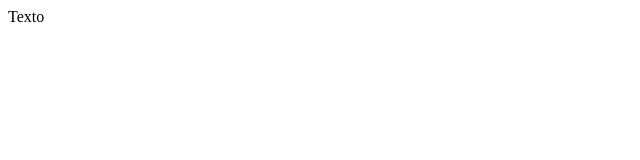
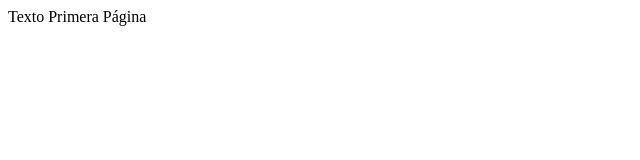
Before and after one commit to cadejor/Curso-Git-Github, a plain HTML site: page index.html in a window 1280 px wide. Shown: the whole page, without its empty margins (0-640 px from the left). Drawn offline with Linux system fonts and the light colour scheme.

Commit message:
Ahora el archivo index.html tiene codigo

```diff
--- a/index.html
+++ b/index.html
@@ -1 +1 @@
-Texto <HTML></HTML>
+Texto <html>Primera Página</html>
```
